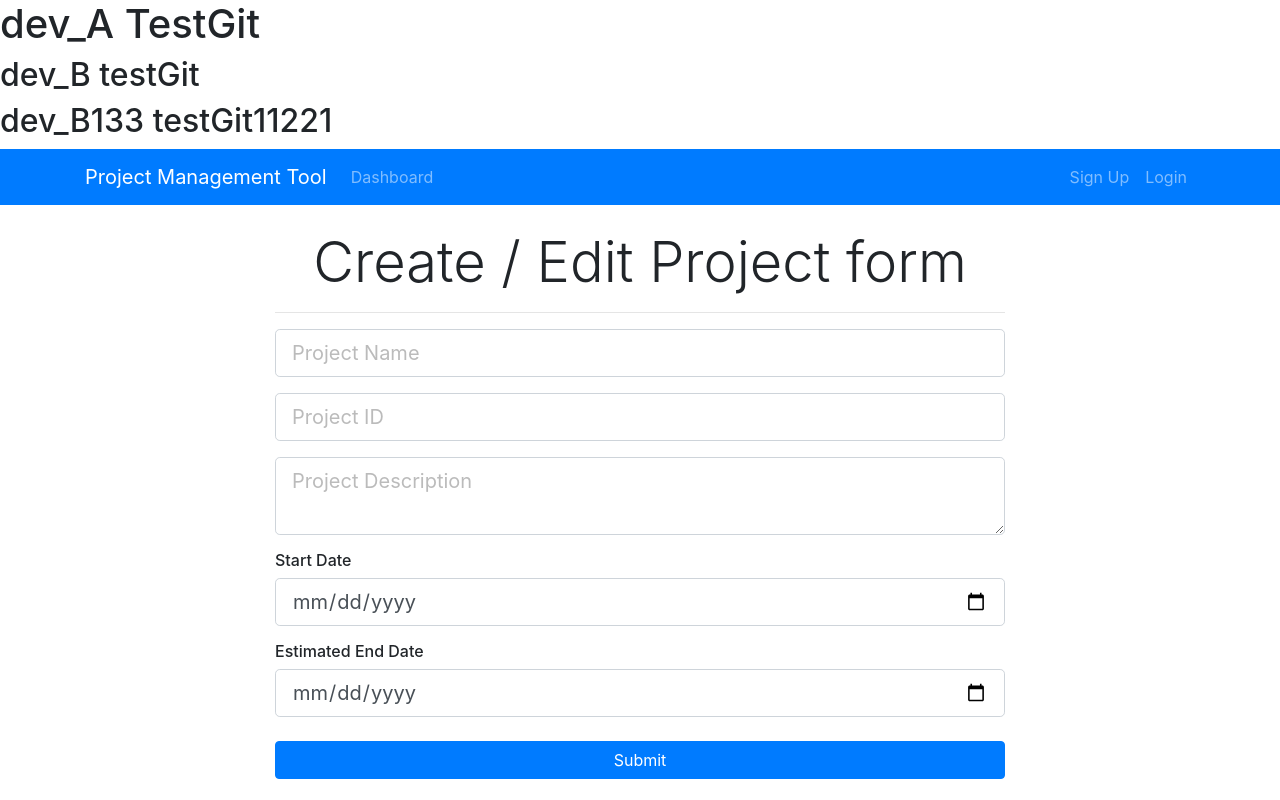
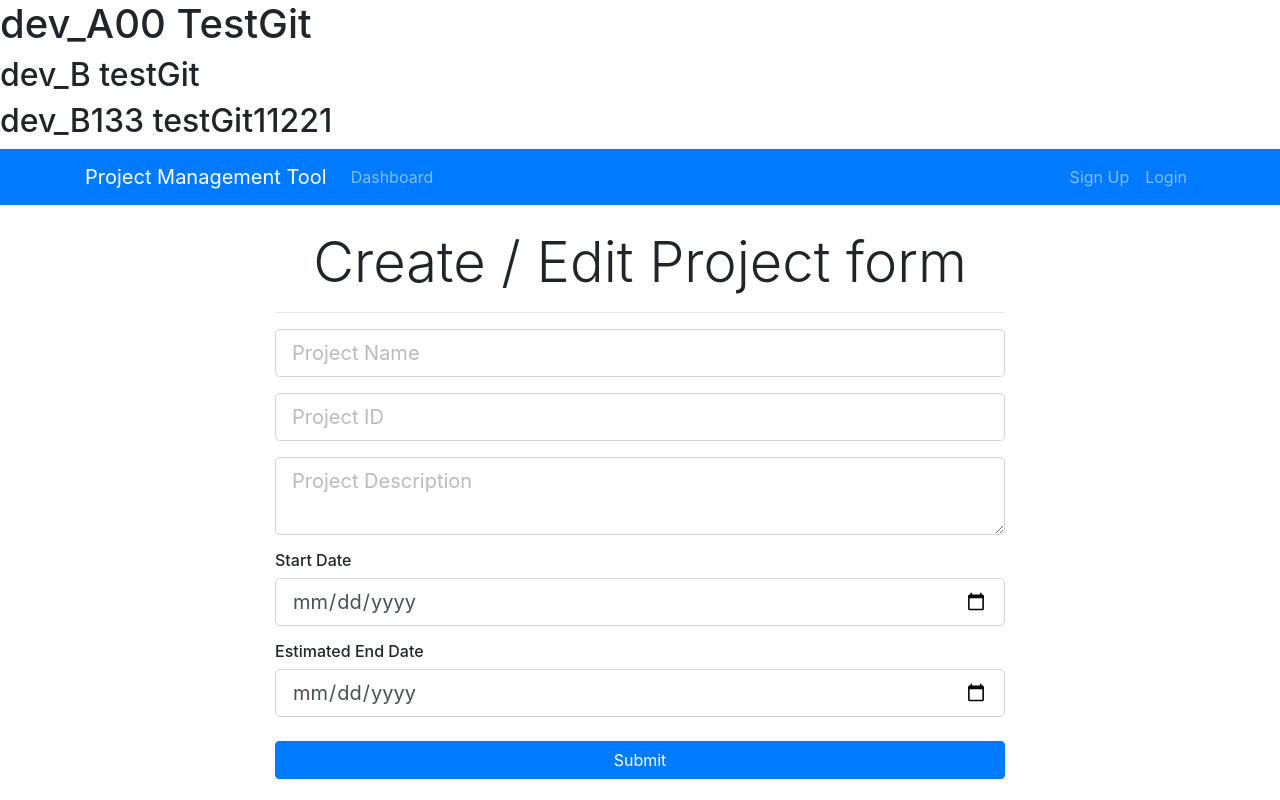
Before and after one commit to minh1991/Kanban_App, a React (Create React App) app in the folder kanban-app-fe/: page /AddProject in a window 1280 px wide. Built offline with nearby package versions, Linux system fonts and the light colour scheme.

Commit message:
update A00

```diff
--- a/kanban-app-fe/src/Components/Layout/Header.js
+++ b/kanban-app-fe/src/Components/Layout/Header.js
@@ -5,7 +5,7 @@ class Header extends Component {
   render() {
     return (
       <div>
-        <h1>dev_A TestGit</h1>
+        <h1>dev_A00 TestGit</h1>
         <h2>dev_B testGit</h2>
         <h2>dev_B133 testGit11221</h2>
         <nav className="navbar navbar-expand-sm navbar-dark bg-primary mb-4">
```
